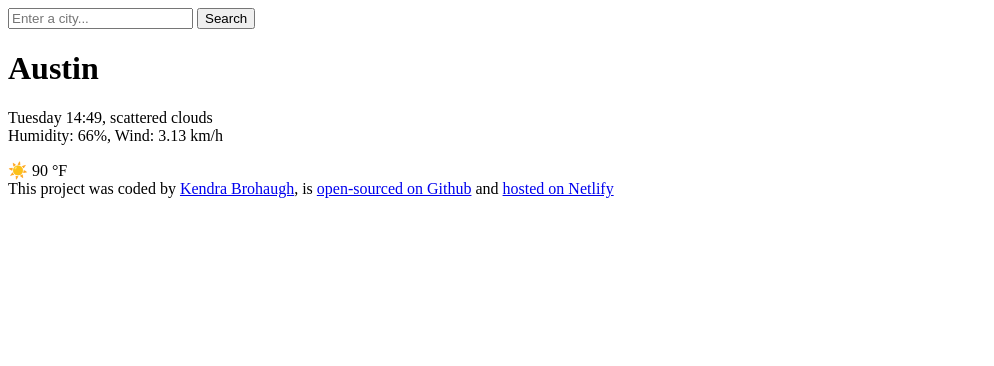
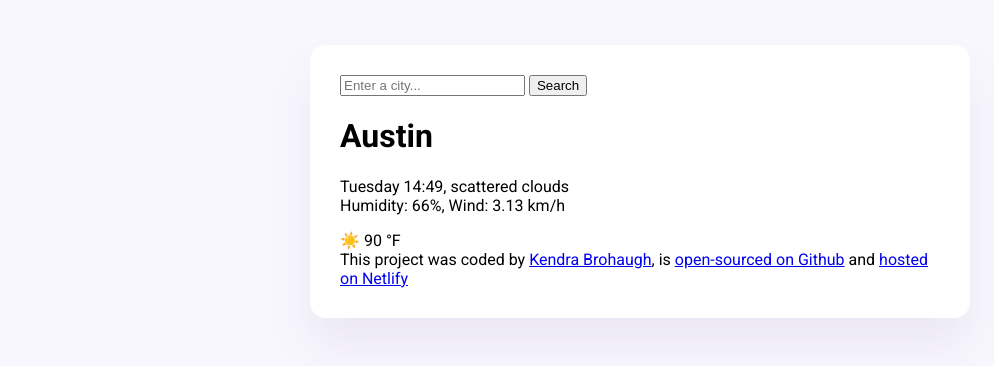
Before and after one commit to kendrabroha/upgraded-weather-app, a plain HTML site: page index.html in a window 1280 px wide. Shown: the whole page, without its empty margins (0-994 px from the left). Drawn offline with Linux system fonts and the light colour scheme.

Commit message:
Styled the main container and added custom fonts

```diff
--- a/index.html
+++ b/index.html
@@ -3,9 +3,17 @@
   <head>
     <meta charset="UTF-8" />
     <meta name="viewport" content="width=>, initial-scale=1.0" />
+    <link rel="stylesheet" href="src/style.css" />
+    <link rel="preconnect" href="https://fonts.googleapis.com" />
+    <link rel="preconnect" href="https://fonts.gstatic.com" crossorigin />
+    <link
+      href="https://fonts.googleapis.com/css2?family=Roboto:ital,wght@0,100;0,300;0,400;0,500;0,700;0,900;1,100;1,300;1,400;1,500;1,700;1,900&display=swap"
+      rel="stylesheet"
+    />
     <title>Upgraded Weather App</title>
   </head>
   <body>
+    <div class="weather-app">
       <header>
         <form>
           <input type="search" placeholder="Enter a city..." required />
@@ -29,5 +37,6 @@
         <a href="#" target="_blank"> open-sourced on Github</a> and
         <a href="#" target="_blank"> hosted on Netlify</a>
       </footer>
+    </div>
   </body>
 </html>
--- /dev/null
+++ b/src/style.css
@@ -0,0 +1,12 @@
+body {
+  background-color: #f9f7fe;
+  font-family: "roboto", sans-serif;
+}
+.weather-app {
+  background: white;
+  max-width: 600px;
+  margin: 45px auto;
+  box-shadow: 0 30px 50px rgba(65, 50, 100, 0.08);
+  border-radius: 16px;
+  padding: 30px;
+}
```
Lines whose indentation alone changed are shown as unchanged.
